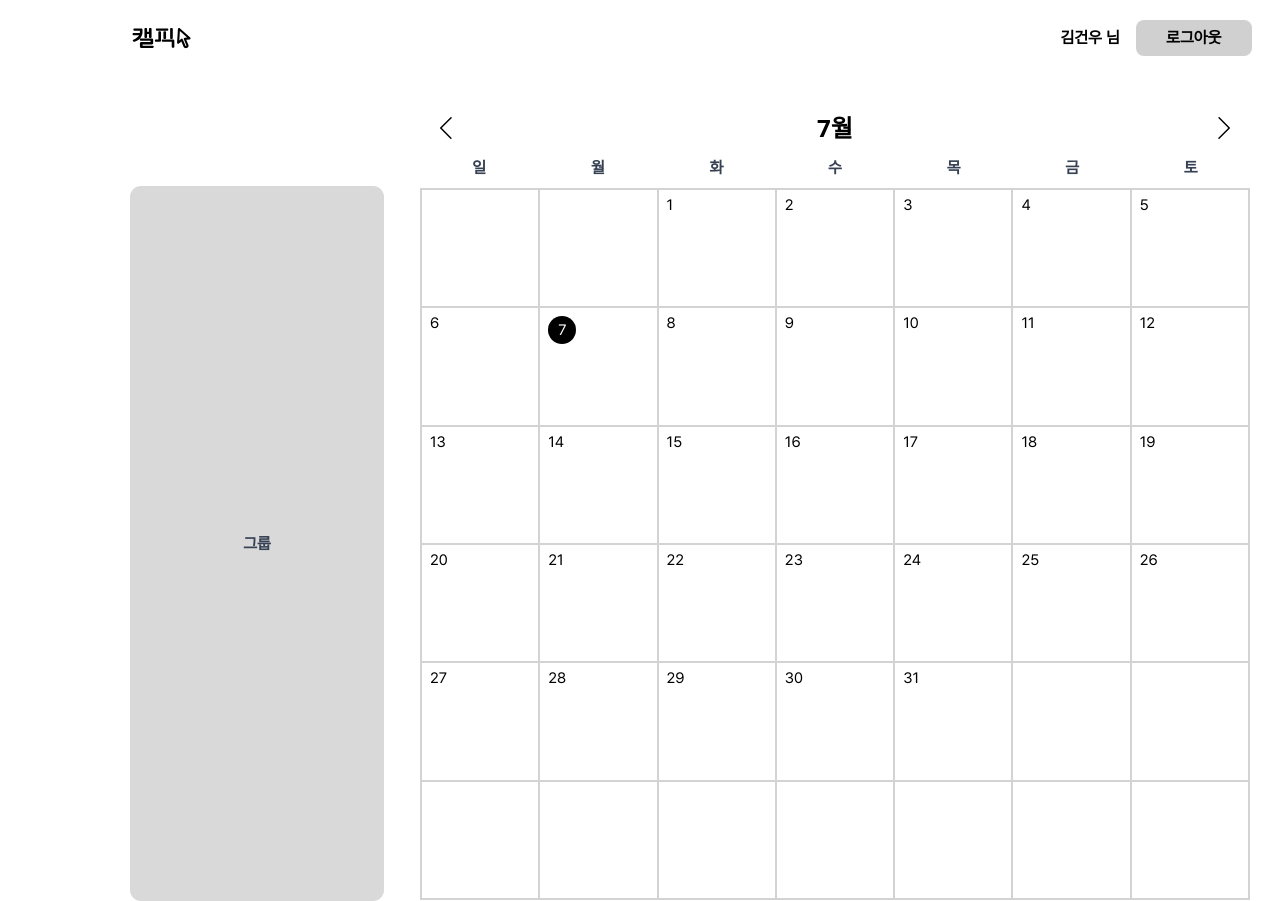
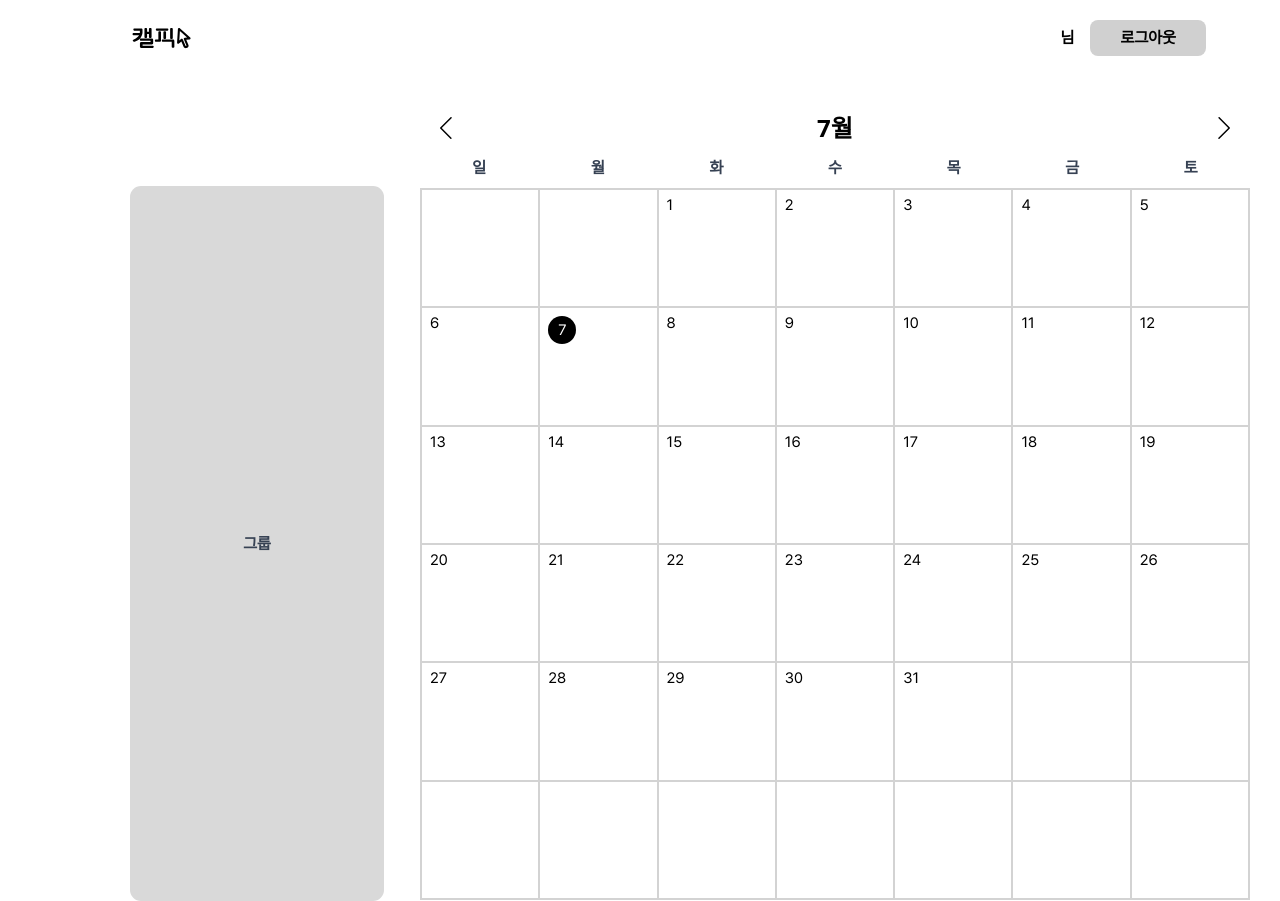
Before and after one commit to CalPick/CalPick_Fe, a React (Vite) app in the folder calpick/: page / in a window 1280 px wide. Built offline with nearby package versions, Linux system fonts and the light colour scheme; no server answers; a web font is replaced by a local one.

Commit message:
Update CalendarPage.jsx

```diff
--- a/calpick/src/components/calendar/CalendarPage.jsx
+++ b/calpick/src/components/calendar/CalendarPage.jsx
@@ -12,7 +12,7 @@ export default function CalendarPage({ userId, nickname, onLogout }) {
 
         {/* 닉네임 + 로그아웃 버튼 영역 */}
         <div className="ml-216 flex items-center space-x-4">
-          <span className="font-semibold text-black whitespace-nowrap">{nickname}김건우 님</span>
+          <span className="font-semibold text-black whitespace-nowrap">{nickname} 님</span>
           <button
             onClick={onLogout}
             className="w-[116px] h-[36px] bg-[#D0D0D0] text-black rounded-lg px-5 py-1 hover:bg-red-700 transition font-semibold"
```
